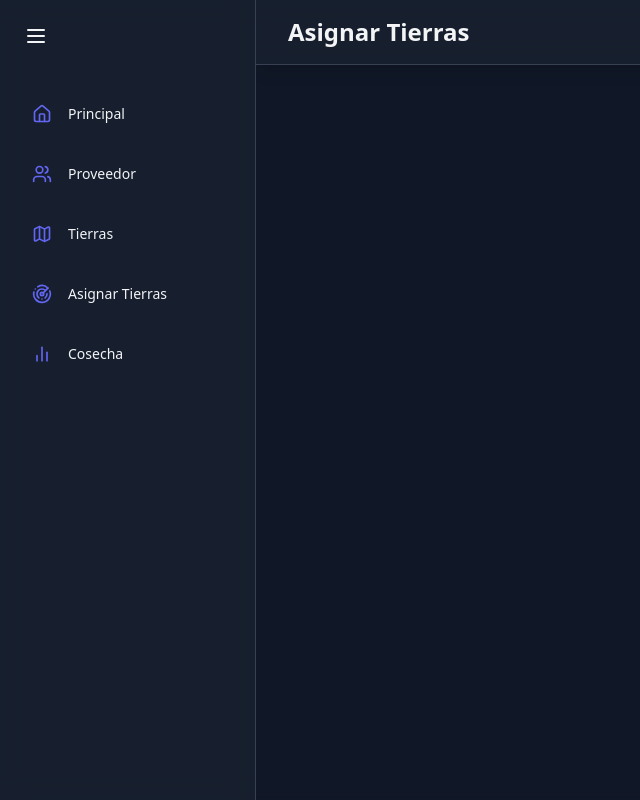
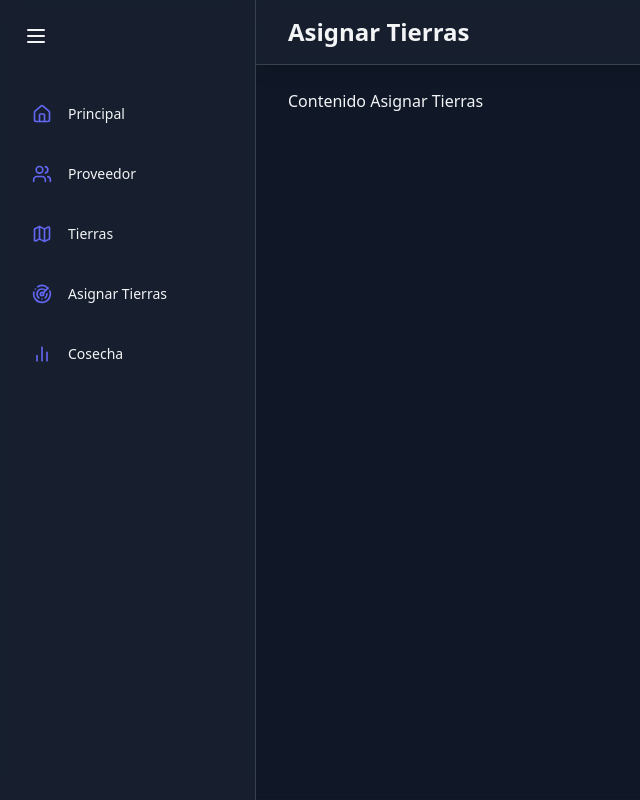
Before and after one commit to YeltsinBL/WebAcopio, a React (Vite) app: page /asignartierra in a window 1280 px wide. Shown: the whole page, without its empty margins (0-640 px from the left). Built offline with nearby package versions, Linux system fonts and the light colour scheme.

Commit message:
Limitar el contenedor de las páginas

```diff
--- a/src/pages/AsignarTierraPage.jsx
+++ b/src/pages/AsignarTierraPage.jsx
@@ -4,6 +4,9 @@ const AsignarTierraPage = () => {
   return (
     <div className='flex-1 overflow-auto relative z-10'>
         <Header title='Asignar Tierras'/>
+        <main className='max-w-7xl mx-auto py-6 px-4 lg:px-8'>
+          Contenido Asignar Tierras
+        </main>
     </div>
   )
 }
--- a/src/pages/CosechaPage.jsx
+++ b/src/pages/CosechaPage.jsx
@@ -4,6 +4,9 @@ const CosechaPage = () => {
   return (
     <div className='flex-1 overflow-auto relative z-10'>
         <Header title='Tierras'/>
+        <main className='max-w-7xl mx-auto py-6 px-4 lg:px-8'>
+          Contenido Cosecha
+        </main>
     </div>
   )
 }
--- a/src/pages/ProveedorPage.jsx
+++ b/src/pages/ProveedorPage.jsx
@@ -4,6 +4,9 @@ const ProveedorPage = () => {
   return (
     <div className='flex-1 overflow-auto relative z-10'>
         <Header title='Proveedor'/>
+        <main className='max-w-7xl mx-auto py-6 px-4 lg:px-8'>
+          Contenido Proveedor
+        </main>
     </div>
   )
 }
--- a/src/pages/TierrasPage.jsx
+++ b/src/pages/TierrasPage.jsx
@@ -4,6 +4,9 @@ const TierrasPage = () => {
   return (
     <div className='flex-1 overflow-auto relative z-10'>
         <Header title='Tierras'/>
+        <main className='max-w-7xl mx-auto py-6 px-4 lg:px-8'>
+          Contenido Tierras
+        </main>
     </div>
   )
 }
```
